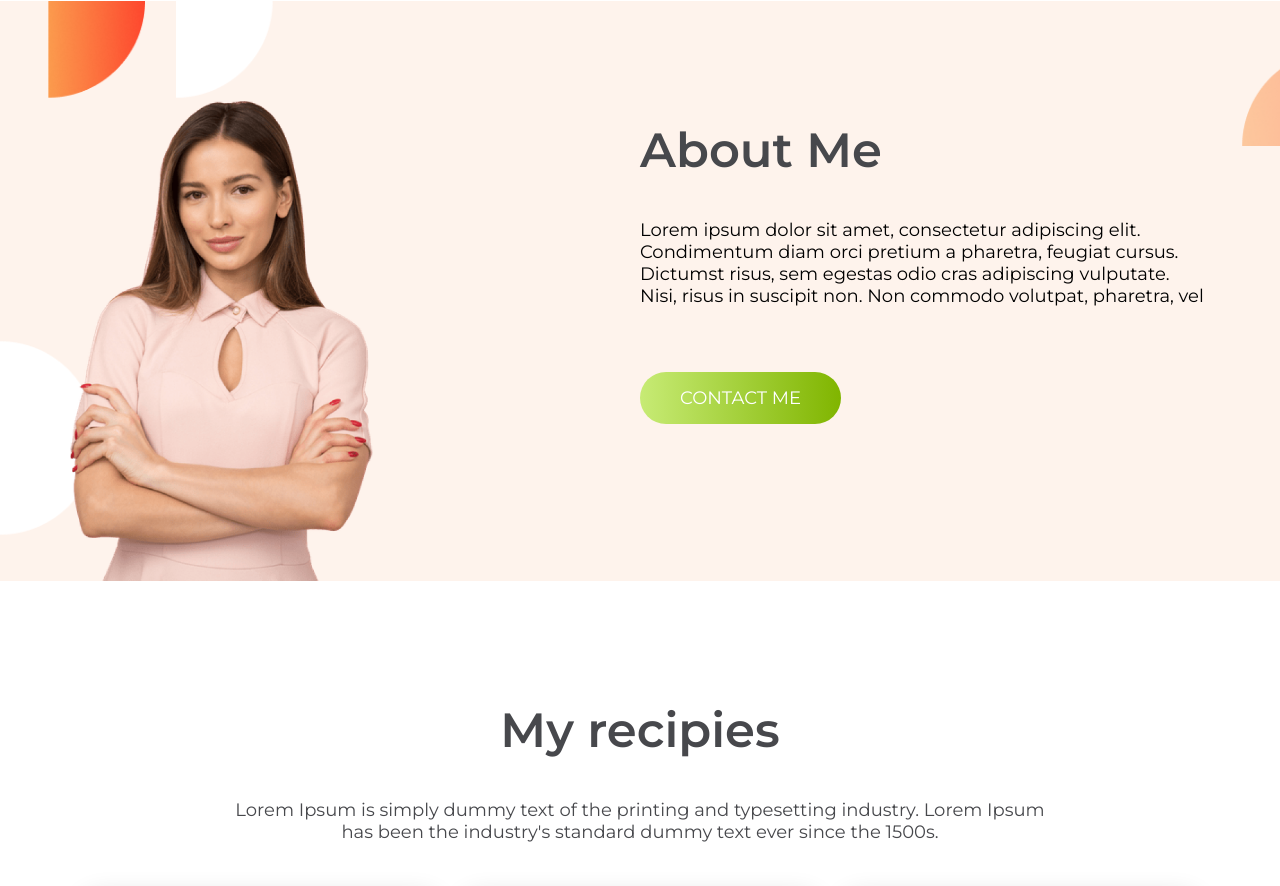
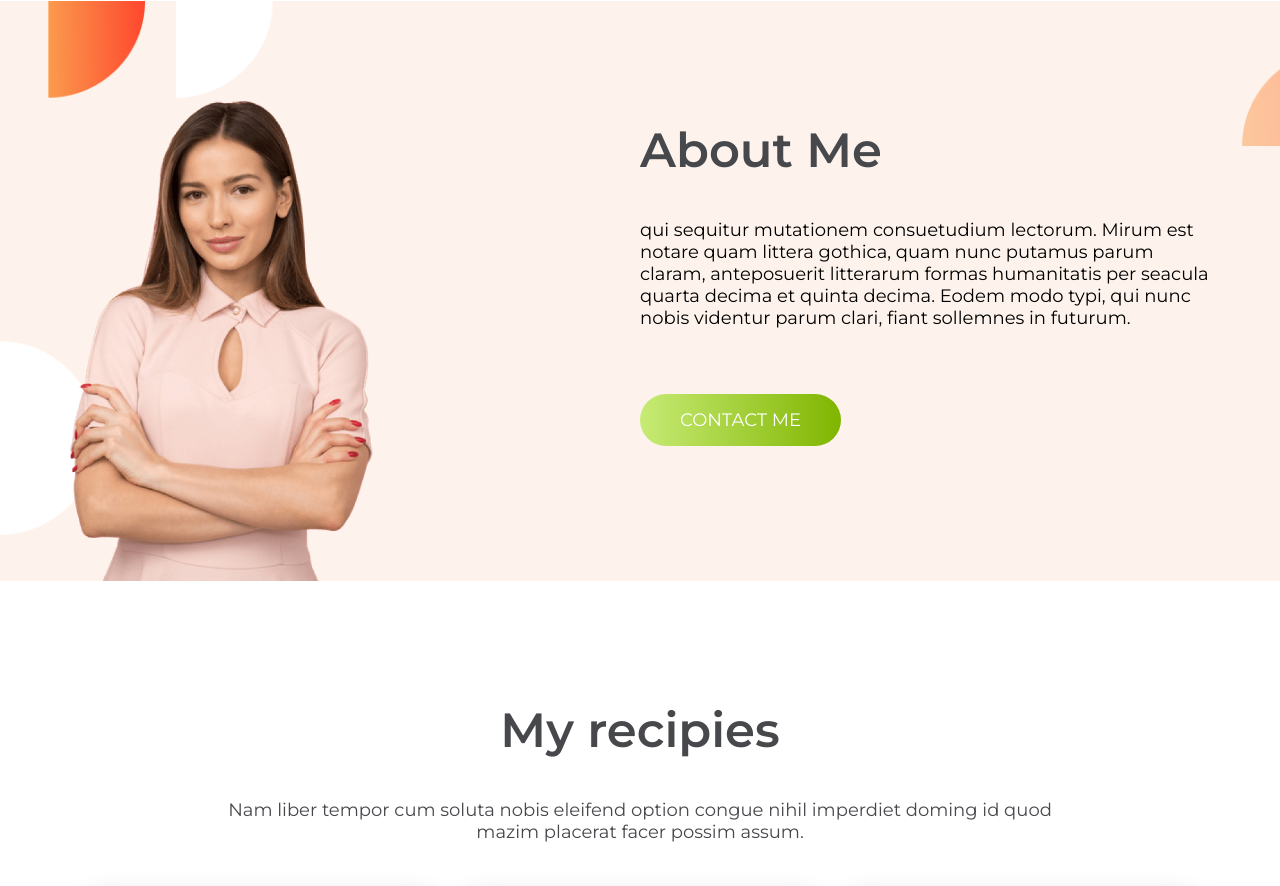
Before and after one commit to webservice96/food-network, a plain HTML site: page index.html in a window 1280 px wide. Shown: the part 714-1600 px from the top of the page. Drawn offline with Linux system fonts and the light colour scheme.

Commit message:
Text Update

```diff
--- a/index.html
+++ b/index.html
@@ -34,11 +34,7 @@
             <img src="images/female/Person Image.png" alt="Image Not Found!">
             <div class="about-right half-width">
                 <h1>About Me</h1>
-                <p>Lorem ipsum dolor sit amet, consectetur adipiscing
-                    elit. Condimentum diam orci pretium a pharetra,
-                    feugiat cursus. Dictumst risus, sem egestas odio cras
-                    adipiscing vulputate. Nisi, risus in suscipit non. Non
-                    commodo volutpat, pharetra, vel</p>
+                <p>qui sequitur mutationem consuetudium lectorum. Mirum est notare quam littera gothica, quam nunc putamus parum claram, anteposuerit litterarum formas humanitatis per seacula quarta decima et quinta decima. Eodem modo typi, qui nunc nobis videntur parum clari, fiant sollemnes in futurum.</p>
                 <a href="#" class="food-btn">Contact Me</a>
             </div>
         </div>
@@ -50,9 +46,7 @@
         <div class="container">
             <div class="recipies-header">
                 <h1>My recipies</h1>
-                <p>Lorem Ipsum is simply dummy text of the printing and typesetting industry.
-                Lorem Ipsum has been the industry's standard dummy text ever since the
-                1500s.</p>
+                <p>Nam liber tempor cum soluta nobis eleifend option congue nihil imperdiet doming id quod mazim placerat facer possim assum.</p>
             </div>
             <div class="flexible-container">
                 <div class="recipies-item">
```
